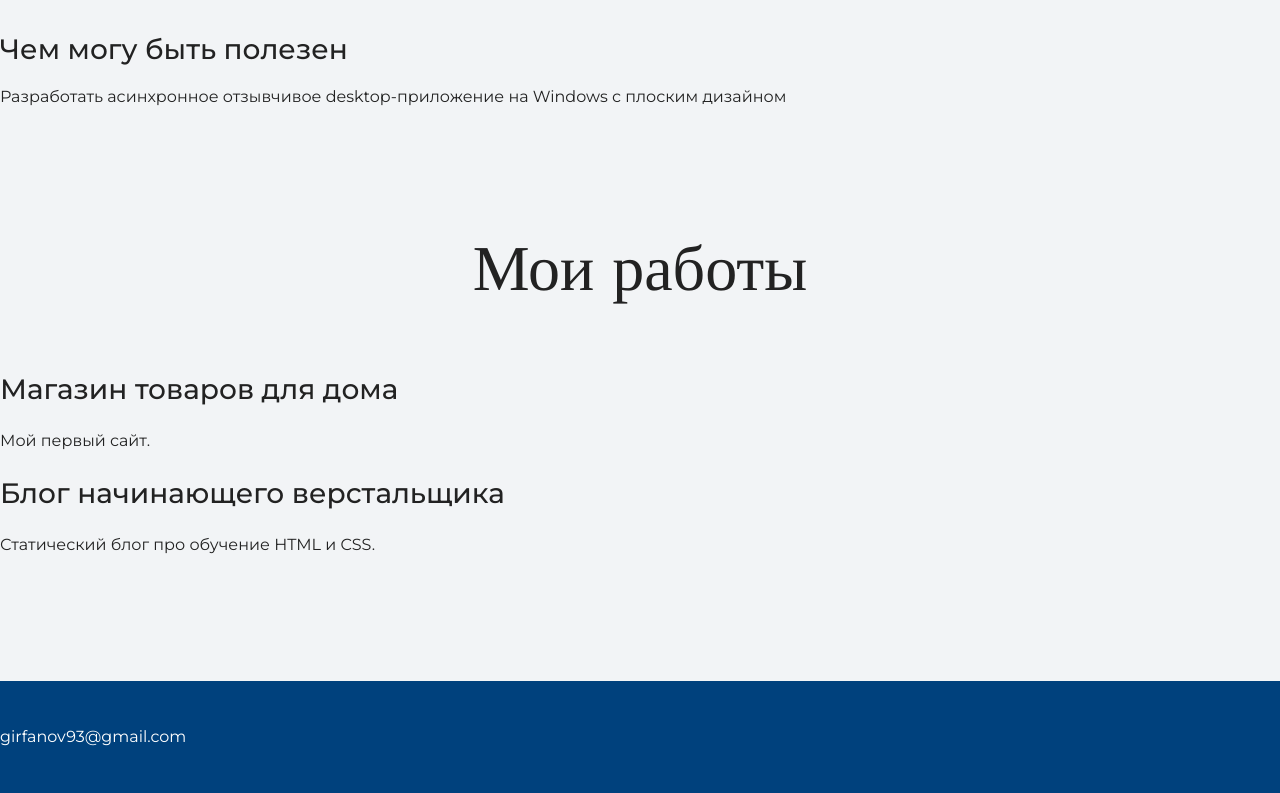
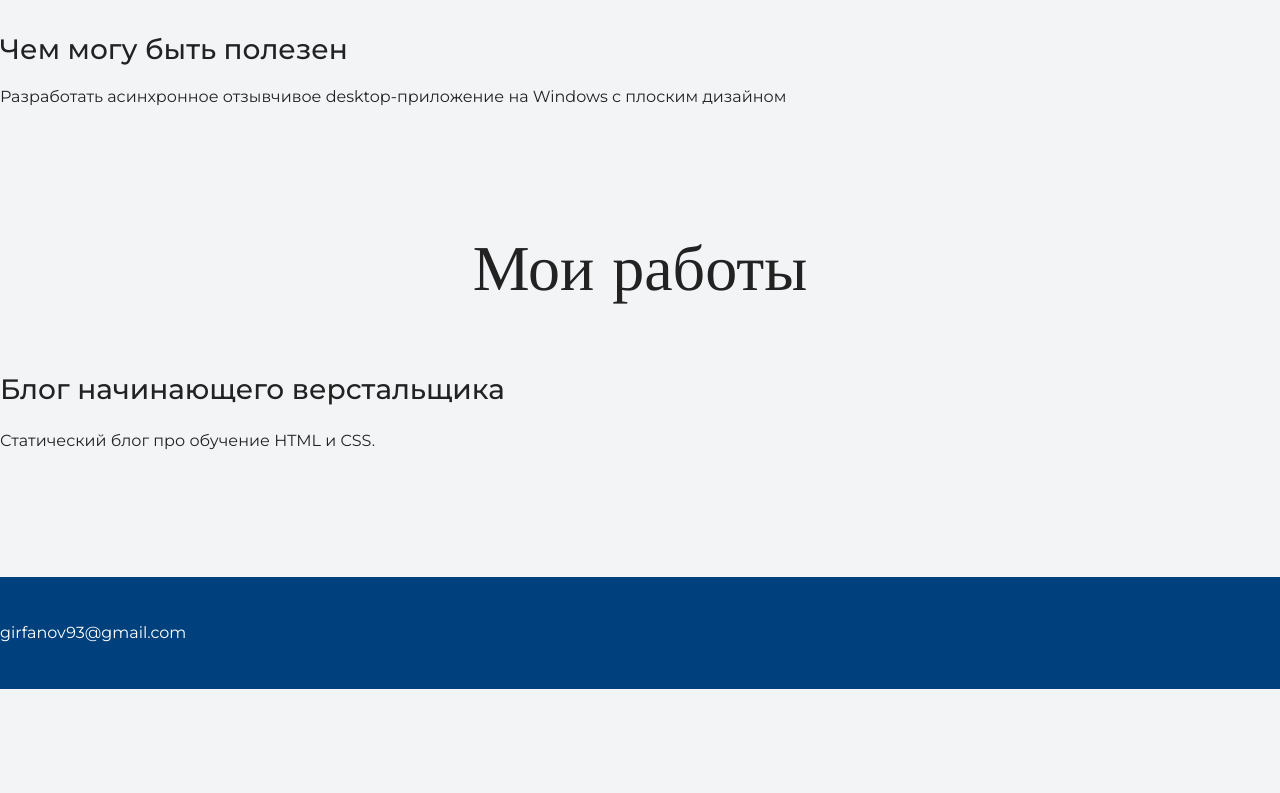
Before and after one commit to RinKunn/self-presentation, a plain HTML site: page index.html in a window 1280 px wide. Shown: the part 1451-2244 px from the top of the page. After the commit the page ends 2140 px from the top, so only its background shows below. Drawn offline with nearby package versions, Linux system fonts and the light colour scheme.

Commit message:
portfolio chg

```diff
--- a/index.html
+++ b/index.html
@@ -40,9 +40,6 @@
     <section class="portfolio">
       <h2 class="subheading">Мои работы</h2>
 
-      <h3>Магазин товаров для дома</h3>
-      <p>Мой первый сайт.</p>
-
       <h3>Блог начинающего верстальщика</h3>
       <p>Статический блог про обучение HTML и CSS.</p>
 
```
